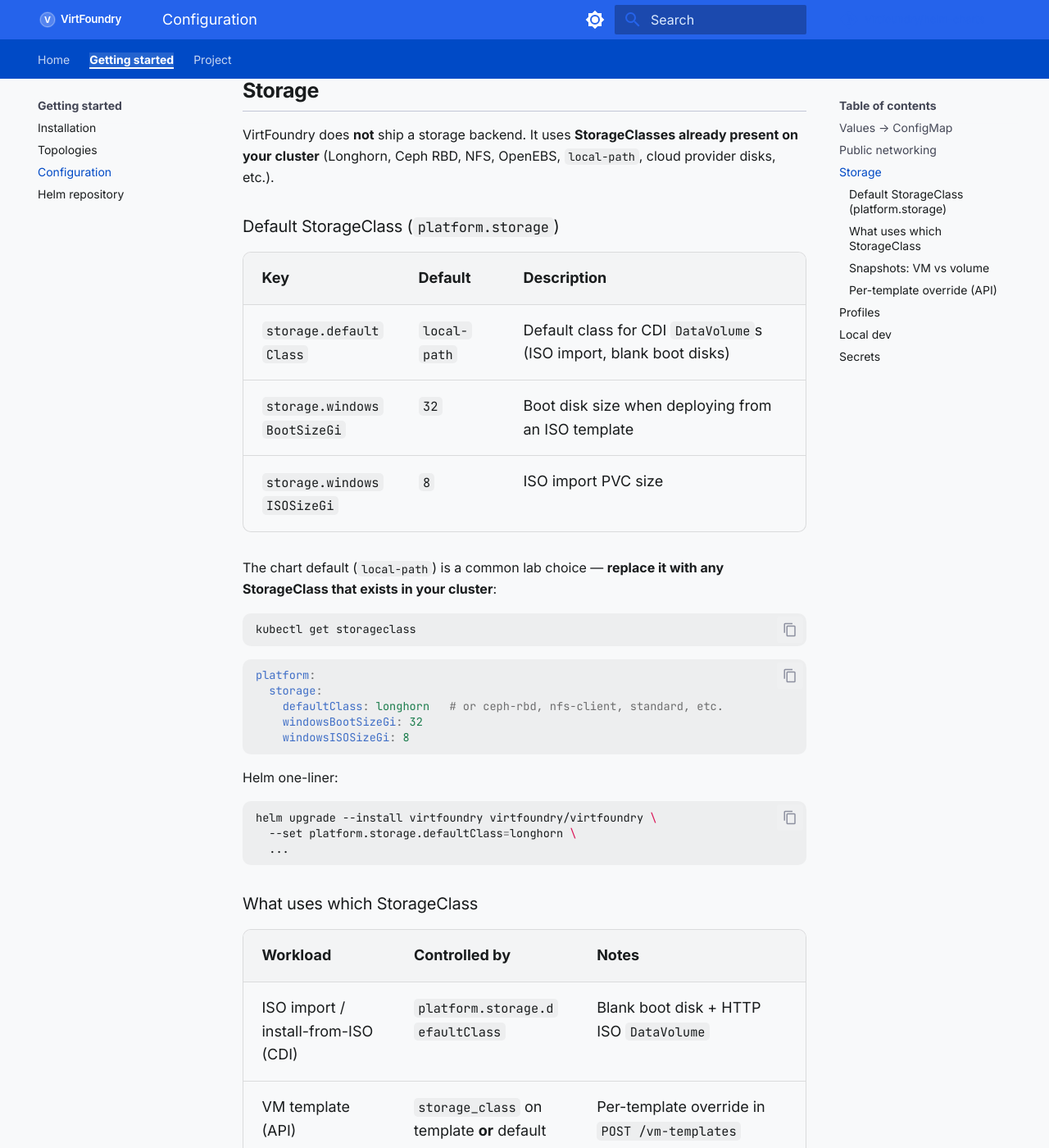
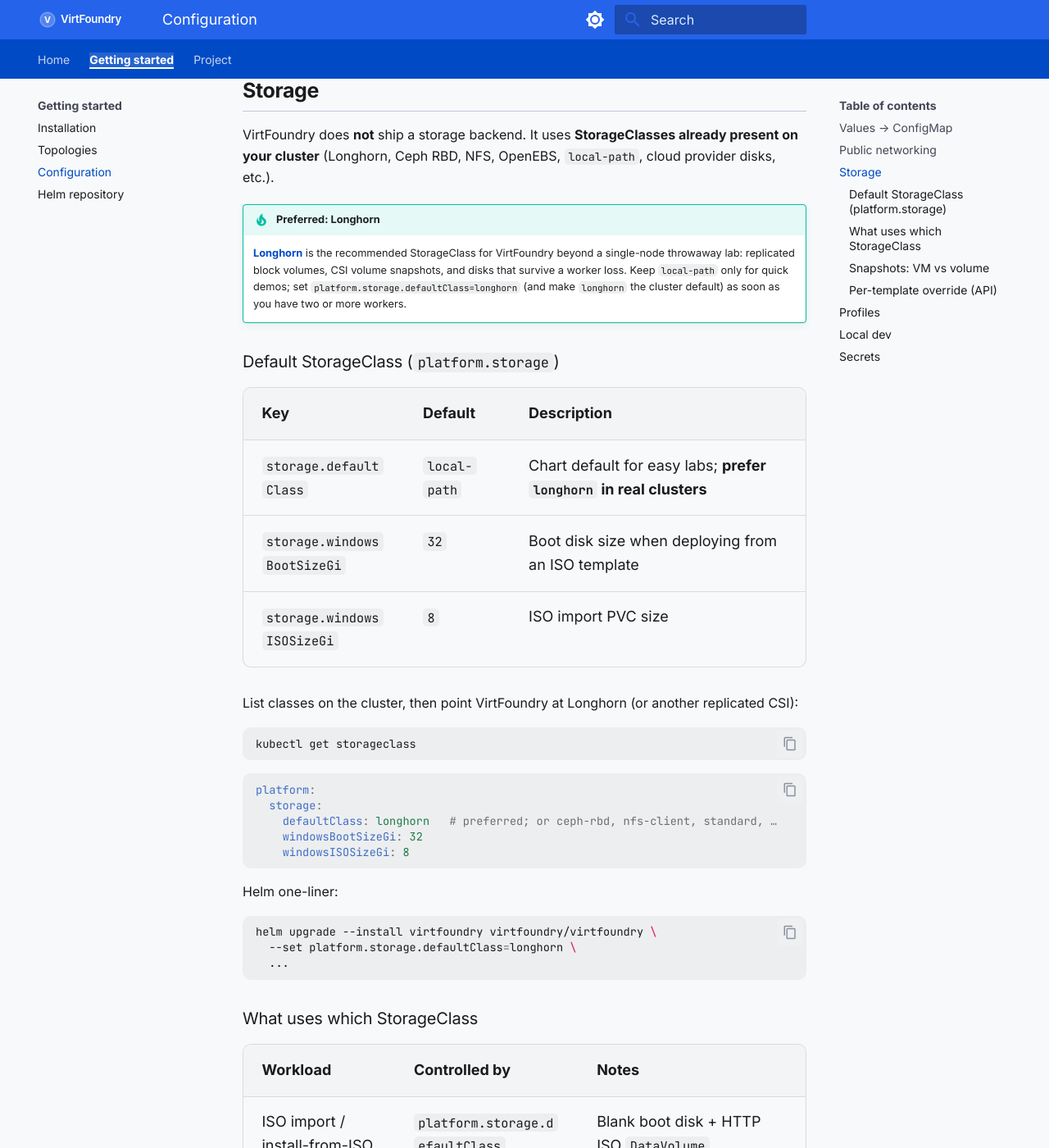
Before and after one commit to virtfoundry/helm-charts, an MkDocs documentation site: the page built from docs/guide/configuration.md, in a window 1280 px wide and 1400 px high, scrolled down 2504 px. Shown: the whole window at 82% size. Built offline with MkDocs 1.6.1 and Material for MkDocs 9.7.7, drawn with Linux system fonts in a browser that asks for light colours; comment, search, counter and statistics services are not loaded; some of the changed text lies outside the part shown.

Commit message:
docs(storage): prefer Longhorn over local-path
Chart default stays local-path for labs; docs steer real clusters
to Longhorn for replication and CSI volume snapshots.

````diff
--- a/docs/guide/configuration.md
+++ b/docs/guide/configuration.md
@@ -40,15 +40,18 @@
 
 VirtFoundry does **not** ship a storage backend. It uses **StorageClasses already present on your cluster** (Longhorn, Ceph RBD, NFS, OpenEBS, `local-path`, cloud provider disks, etc.).
 
+!!! tip "Preferred: Longhorn"
+    **[Longhorn](https://longhorn.io/)** is the recommended StorageClass for VirtFoundry beyond a single-node throwaway lab: replicated block volumes, CSI volume snapshots, and disks that survive a worker loss. Keep `local-path` only for quick demos; set `platform.storage.defaultClass=longhorn` (and make `longhorn` the cluster default) as soon as you have two or more workers.
+
 ### Default StorageClass (`platform.storage`)
 
 | Key | Default | Description |
 |-----|---------|-------------|
-| `storage.defaultClass` | `local-path` | Default class for CDI `DataVolume`s (ISO import, blank boot disks) |
+| `storage.defaultClass` | `local-path` | Chart default for easy labs; **prefer `longhorn` in real clusters** |
 | `storage.windowsBootSizeGi` | `32` | Boot disk size when deploying from an ISO template |
 | `storage.windowsISOSizeGi` | `8` | ISO import PVC size |
 
-The chart default (`local-path`) is a common lab choice — **replace it with any StorageClass that exists in your cluster**:
+List classes on the cluster, then point VirtFoundry at Longhorn (or another replicated CSI):
 
 ```bash
 kubectl get storageclass
@@ -57,7 +60,7 @@
 ```yaml
 platform:
   storage:
-    defaultClass: longhorn   # or ceph-rbd, nfs-client, standard, etc.
+    defaultClass: longhorn   # preferred; or ceph-rbd, nfs-client, standard, …
     windowsBootSizeGi: 32
     windowsISOSizeGi: 8
 ```
@@ -79,9 +82,6 @@
 | Container-disk templates | — | Image pulled as `containerDisk`; no PVC for the OS image |
 | Embedded MySQL (chart) | **Cluster default** StorageClass | Chart PVC has no `storageClassName` yet — set cluster default or patch chart |
 | Tenant volumes (`/volumes` UI) | Cluster / app default | Uses Kubernetes PVC creation; wire to `defaultClass` in a future release |
-
-!!! tip "Production clusters"
-    Prefer a replicated block storage class (Longhorn, Ceph, cloud disk) over node-local `local-path` when VMs and volumes must survive node loss.
 
 ### Snapshots: VM vs volume
 
````
Also changed, not shown: docs/CONFIGURATION.md (+4 -4 lines), docs/guide/installation.md (+2 -2 lines), docs/guide/topologies.md (+4 -2 lines), 1 other file.
